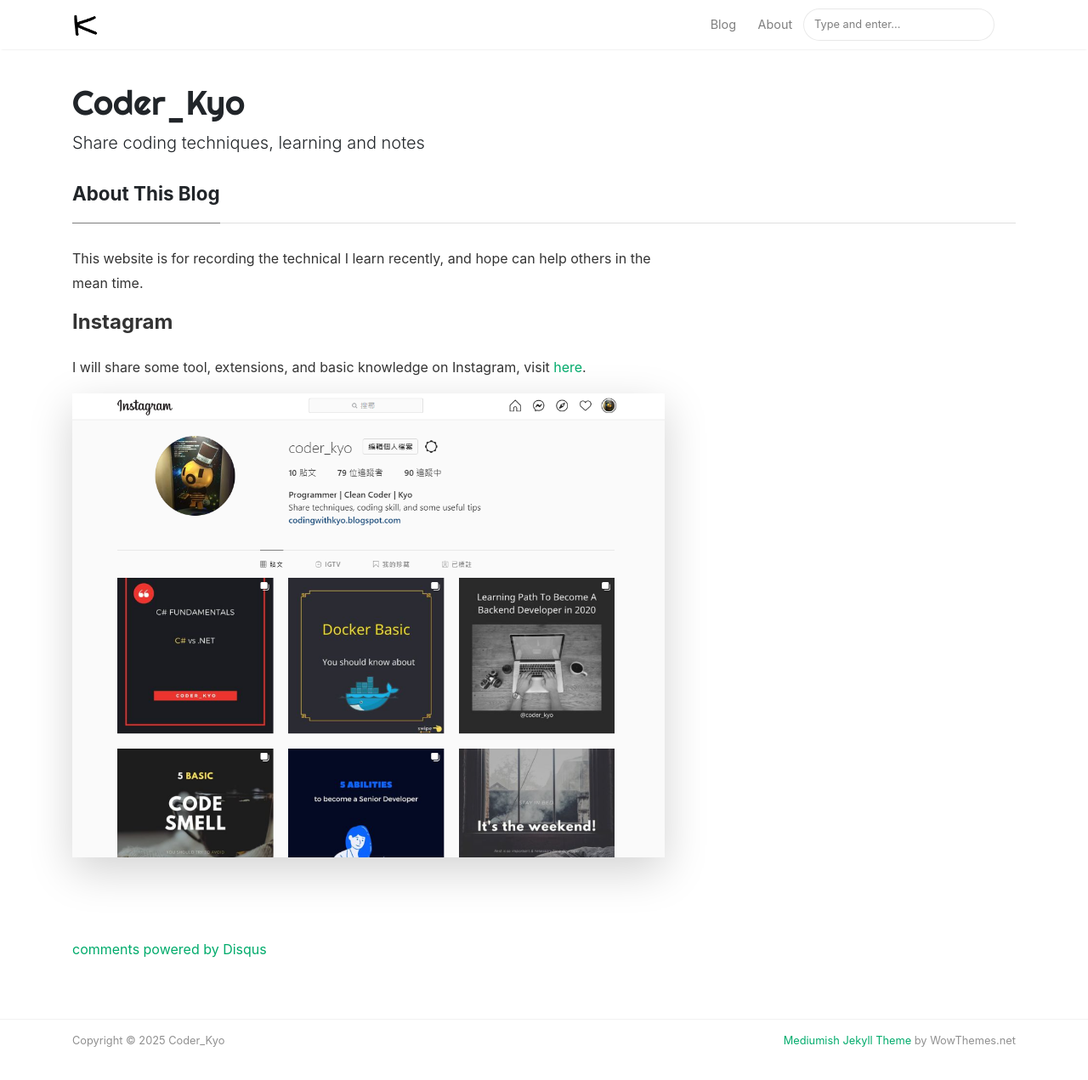
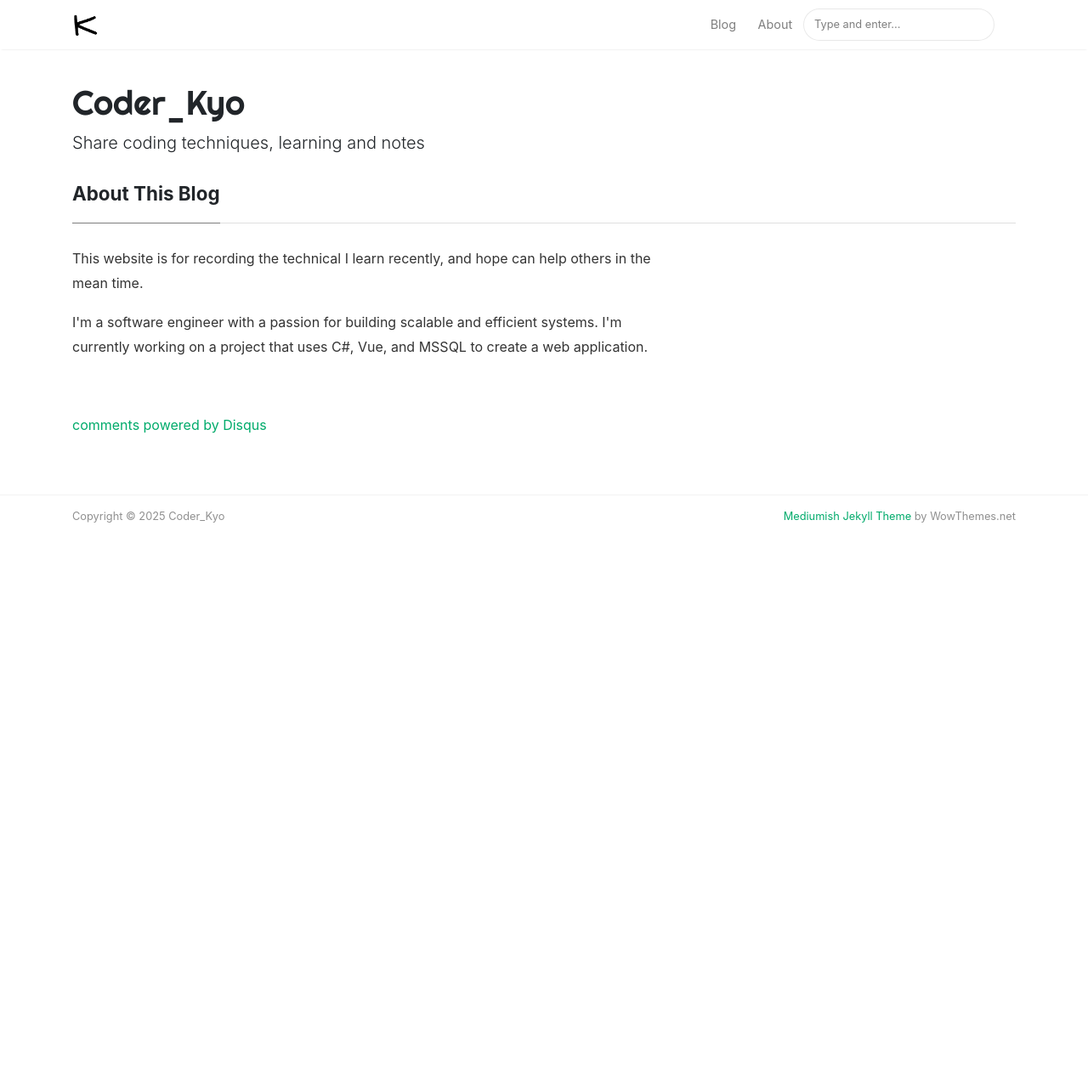
Before and after one commit to kyoangel/kyoangel.github.io, a Jekyll site: the page built from _pages/about.md, in a window 1280 px wide and 1308 px high. Shown: the top 1271 px of the window at 85% size. Built offline with Jekyll 4.4.1, drawn with Linux system fonts in a browser that asks for light colours; nearby versions of some CDN libraries; comment, search, counter and statistics services are not loaded.

Commit message:
adjust about page

```diff
--- a/_pages/about.md
+++ b/_pages/about.md
@@ -10,12 +10,7 @@
 
 <p>This website is for recording the technical I learn recently, and hope can help others in the mean time.</p>
 
-<h4>Instagram</h4>
-
-<p>I will share some tool, extensions, and basic knowledge on Instagram, visit <a href="https://www.instagram.com/coder_kyo/">here</a>.</p>
-
-<p class="mb-5"><img class="shadow-lg" src="{{site.baseurl}}/assets/images/instagram-template.png" alt="instagram template" /></p>
-
+<p>I'm a software engineer with a passion for building scalable and efficient systems. I'm currently working on a project that uses C#, Vue, and MSSQL to create a web application.</p>
 </div>
 
 <div class="col-md-4">
```
Also changed, not shown: assets/images/instagram-template.png (deleted).
